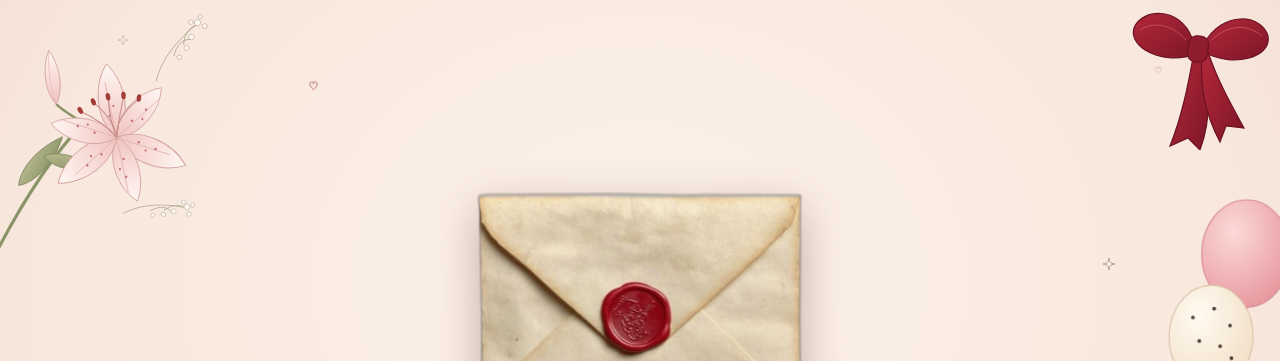
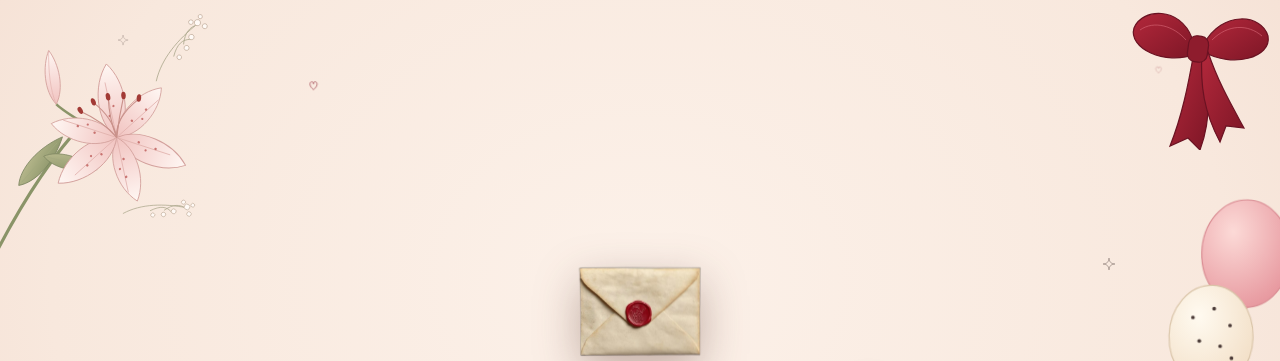
Before and after one commit to adithyals/surprise-for-you, a plain HTML site: page index.html in a window 1280 px wide. Shown: the top 361 px of the page. Drawn offline with nearby package versions, Linux system fonts and the light colour scheme; a web font is replaced by a local one.

Commit message:
Make first-page envelope smaller
Co-Authored-By: Claude Sonnet 5.5 <noreply@anthropic.com>
Claude-Session: https://claude.ai/code/session_01JHJJcNN1WigQCLhPgRmBLg

```diff
--- a/index.html
+++ b/index.html
@@ -41,7 +41,7 @@ button.btn:hover{transform:scale(1.07)}
 @media(max-width:600px){section:not(#s2){padding-top:92px;padding-bottom:96px}}
 @media(min-width:601px){.d.bln{top:24%}}
 
-.env{width:min(66vw,320px);height:auto;cursor:pointer;margin-bottom:10px;filter:drop-shadow(0 14px 22px rgba(80,40,30,.35));animation:envbeat 1.8s ease-in-out infinite;-webkit-tap-highlight-color:transparent}
+.env{width:min(32vw,120px);height:auto;cursor:pointer;margin-bottom:10px;filter:drop-shadow(0 14px 22px rgba(80,40,30,.35));animation:envbeat 1.8s ease-in-out infinite;-webkit-tap-highlight-color:transparent}
 @keyframes envbeat{0%,100%{transform:scale(1) rotate(-1.5deg)}50%{transform:scale(1.06) rotate(1.5deg)}}
 .mini-env{width:34px;height:auto;vertical-align:middle;margin-left:6px;position:relative;top:-1px;filter:drop-shadow(0 2px 3px rgba(0,0,0,.3))}
 @media(prefers-reduced-motion:reduce){.env{animation:none}}
```
